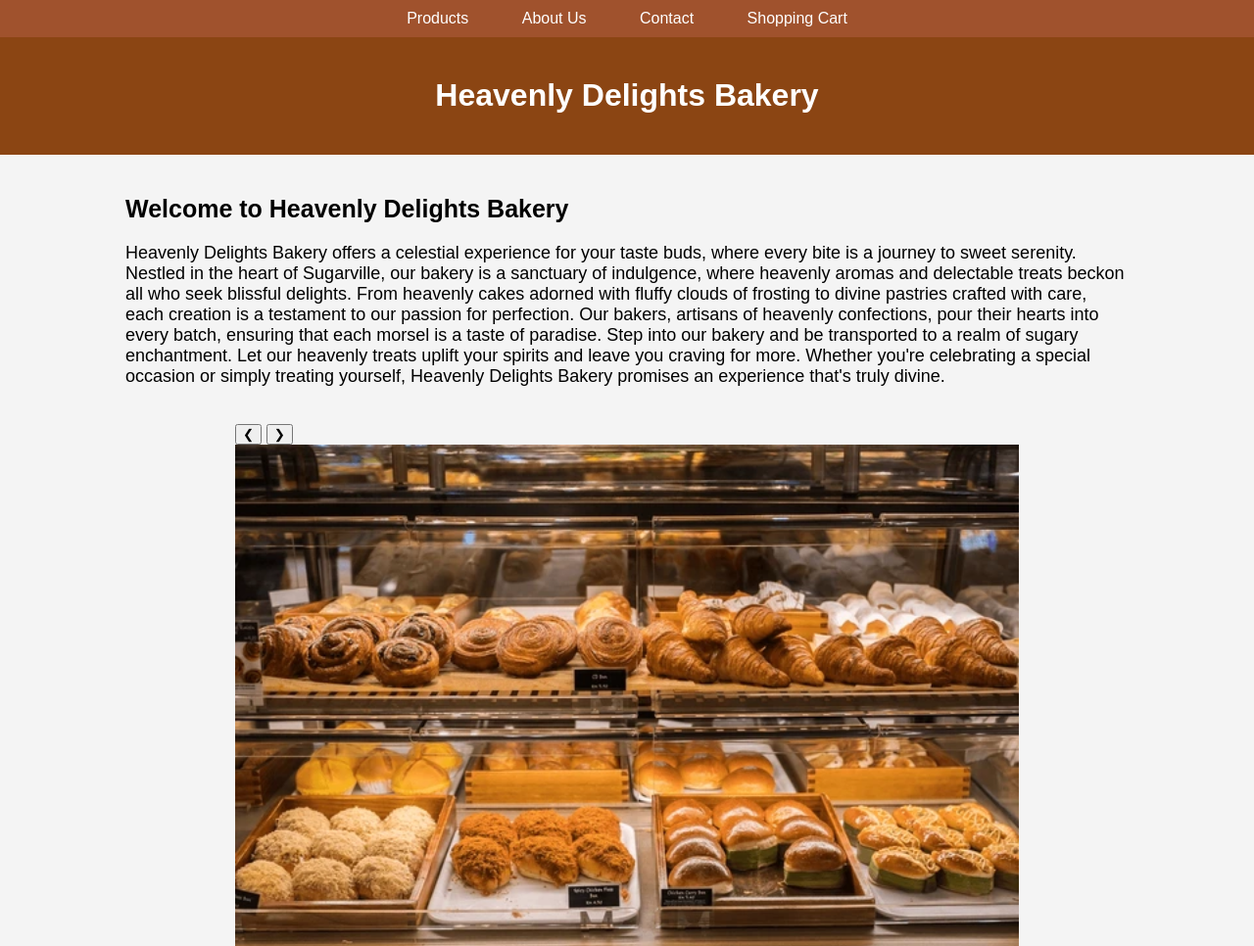
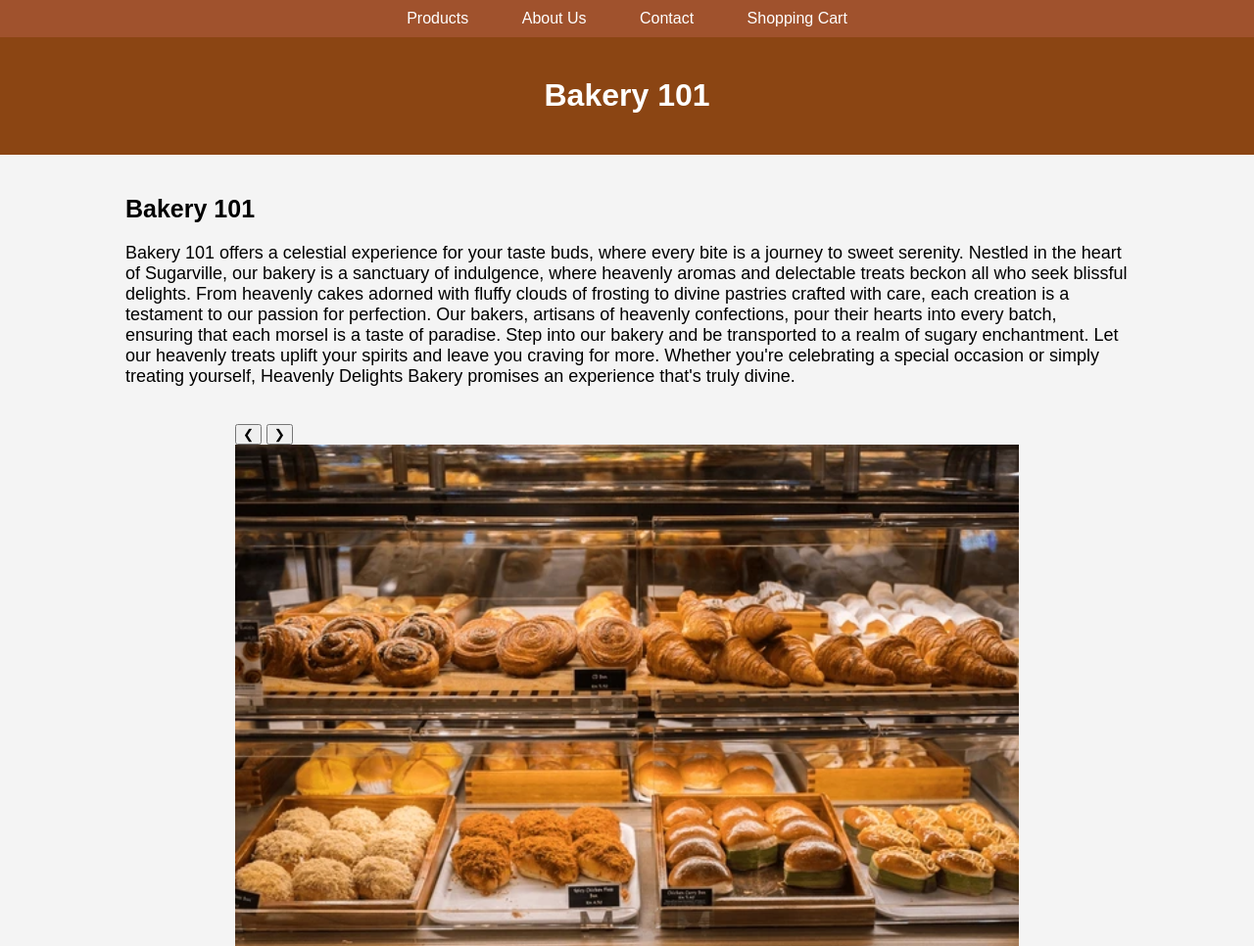
Before and after one commit to MisterG6969/Granada_erasmus, a website built with Parcel: page src/index.html in a window 1280 px wide. Shown: the top 966 px of the page at 98% size. Built offline with nearby package versions, Linux system fonts and the light colour scheme.

Commit message:
changes11

```diff
--- a/src/index.html
+++ b/src/index.html
@@ -3,7 +3,7 @@
 <head>
     <meta charset="UTF-8">
     <meta name="viewport" content="width=device-width, initial-scale=1.0">
-    <title>Heavenly Delights Bakery</title>
+    <title>Bakery 101</title>
     <link rel="stylesheet" href="./Styles/look.scss">
     <script src="./scripts/scripts.js"></script>
 </head>
@@ -15,12 +15,12 @@
         <a href="cart.html">Shopping Cart</a>
     </nav>
     <header>
-        <h1>Heavenly Delights Bakery</h1>
+        <h1>Bakery 101</h1>
     </header>
 
     <div class="container">
-        <h2 style="font-size: 25px;">Welcome to Heavenly Delights Bakery</h2>
-        <p style="font-size: 18px;">Heavenly Delights Bakery offers a celestial experience for your taste buds, where every bite is a journey to sweet serenity. Nestled in the heart of Sugarville, our bakery is a sanctuary of indulgence, where heavenly aromas and delectable treats beckon all who seek blissful delights.
+        <h2 style="font-size: 25px;">Bakery 101</h2>
+        <p style="font-size: 18px;">Bakery 101 offers a celestial experience for your taste buds, where every bite is a journey to sweet serenity. Nestled in the heart of Sugarville, our bakery is a sanctuary of indulgence, where heavenly aromas and delectable treats beckon all who seek blissful delights.
 
             From heavenly cakes adorned with fluffy clouds of frosting to divine pastries crafted with care, each creation is a testament to our passion for perfection. Our bakers, artisans of heavenly confections, pour their hearts into every batch, ensuring that each morsel is a taste of paradise.
 
```
